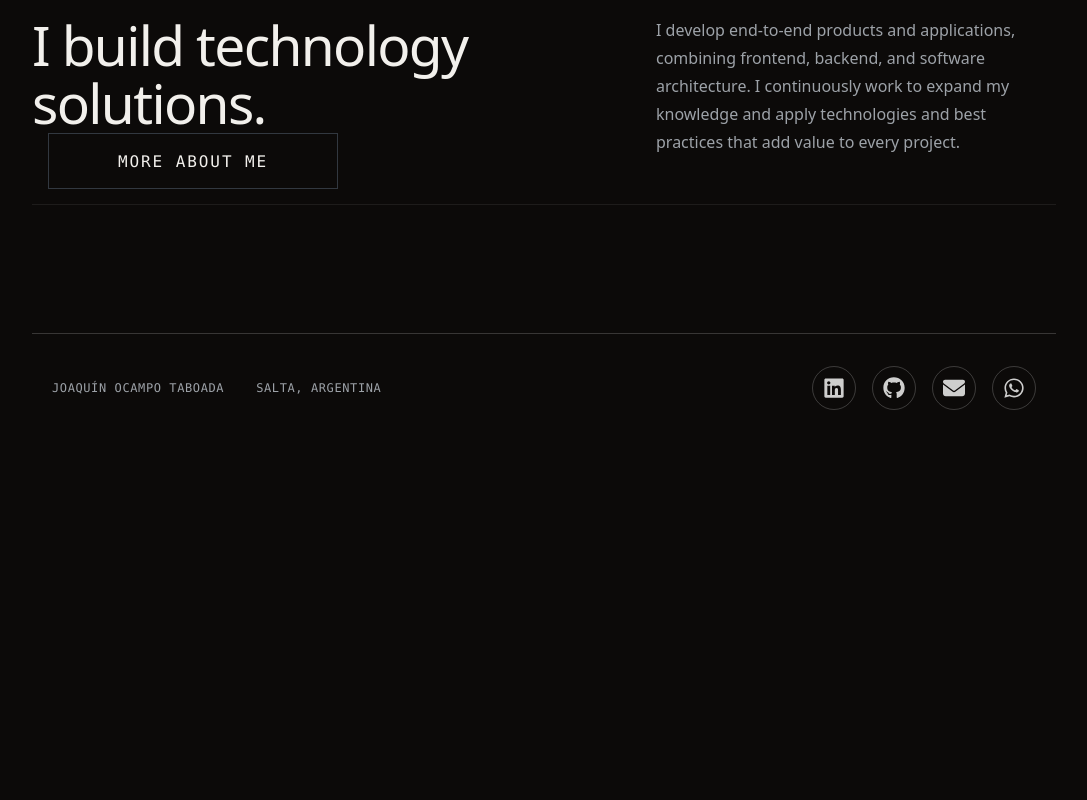
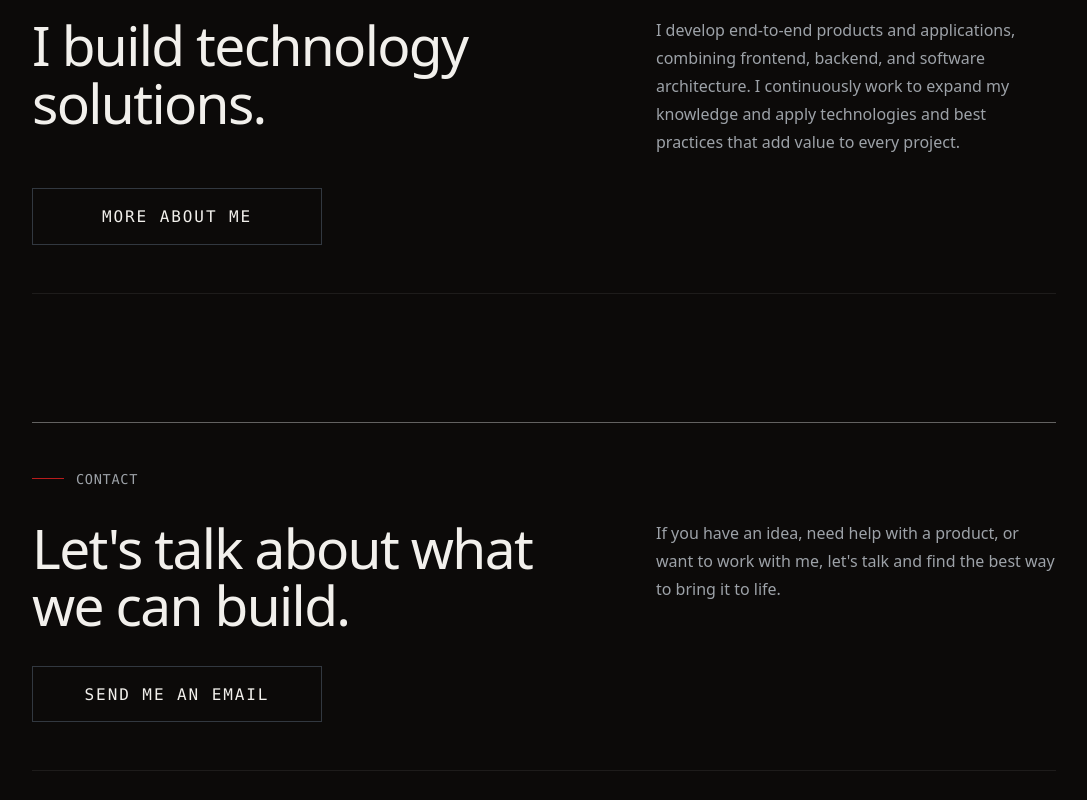
Before and after one commit to JoaquinGabriel17/portfolio-react, a Next.js app: page / in a window 1280 px wide. Shown: the part 3200-4000 px from the top of the page, without its empty margins (96-1183 px from the left). Before the commit the page ends 3642 px from the top, so only its background shows below. Built offline with nearby package versions, Linux system fonts and the light colour scheme.

Commit message:
sección de contacto

```diff
--- a/src/app/globals.css
+++ b/src/app/globals.css
@@ -79,9 +79,7 @@ section{
   width: 100%;
 }
 
-#about{
-  position: relative;
-}
+
 /* ===== BOTÓN PRINCIPAL (outline) ===== */
 .btn-primary {
   display: inline-flex;
--- a/src/app/page.js
+++ b/src/app/page.js
@@ -88,10 +88,24 @@ export default function Home() {
             description={lang === "es"
               ? "Desarrollo productos y aplicaciones de extremo a extremo, combinando frontend, backend y arquitectura de software. Busco mejorar continuamente mis conocimientos y aplicar tecnologías y buenas prácticas que aporten valor a cada proyecto."
               : "I develop end-to-end products and applications, combining frontend, backend, and software architecture. I continuously work to expand my knowledge and apply technologies and best practices that add value to every project."}
+            button={lang === "es" ? "Más sobre mí" : "More about me"}
+            link="/about"
           />
-          <a href="/about"  className={`btn-primary ${styles.button}`}> <span>{lang === "es" ? "Más sobre mí" : "More about me"}</span></a>
+
         </section>
-        <section id="contact"></section>
+        <section id="contact">
+          <SectionHeader
+            subtitle={lang === "es" ? "Contacto" : "Contact"}
+            title={lang === "es" ? "Hablemos de lo que podemos construir." : "Let's talk about what we can build."}
+            description={lang === "es"
+              ? "Si tenés una idea, necesitás ayuda con un producto o querés trabajar conmigo, podemos hablar y colaborar."
+              : "If you have an idea, need help with a product, or want to work with me, let's talk and find the best way to bring it to life."}
+            button={lang === "es" ? "Enviame un correo" : "Send me an email"}
+            link="mailto:joaquingabriel3@hotmail.com"
+            external={true}
+          />
+
+        </section>
         <Footer></Footer>
 
       </div>
--- a/src/components/sectionHeader/SectionHeader.js
+++ b/src/components/sectionHeader/SectionHeader.js
@@ -1,6 +1,6 @@
 import styles from "./SectionHeader.module.css";
 
-export default function SectionHeader({ subtitle, title, description }) {
+export default function SectionHeader({ subtitle, title, description, button = "", link = "", external = false }) {
   return (
     <div className={styles.headerContainer}>
       <div className={styles.topRow}>
@@ -12,6 +12,8 @@ export default function SectionHeader({ subtitle, title, description }) {
         <h2 className={styles.bigTitle}>{title}</h2>
         <p className={styles.description}>{description}</p>
       </div>
+
+      {button.length > 0 && link.length > 0 && <a rel="noopener noreferrer" target={external ? "_blank" : "_self"} href={link} className={`btn-primary ${styles.button}`}>{button} </a>}
     </div>
   );
 }
--- a/src/components/sectionHeader/SectionHeader.module.css
+++ b/src/components/sectionHeader/SectionHeader.module.css
@@ -60,6 +60,11 @@
   text-align: left;
 }
 
+.button{
+  width: fit-content;
+  margin-top: 2rem;
+}
+
 /* Responsive */
 @media (max-width: 1024px) {
   .bigTitle {
```
